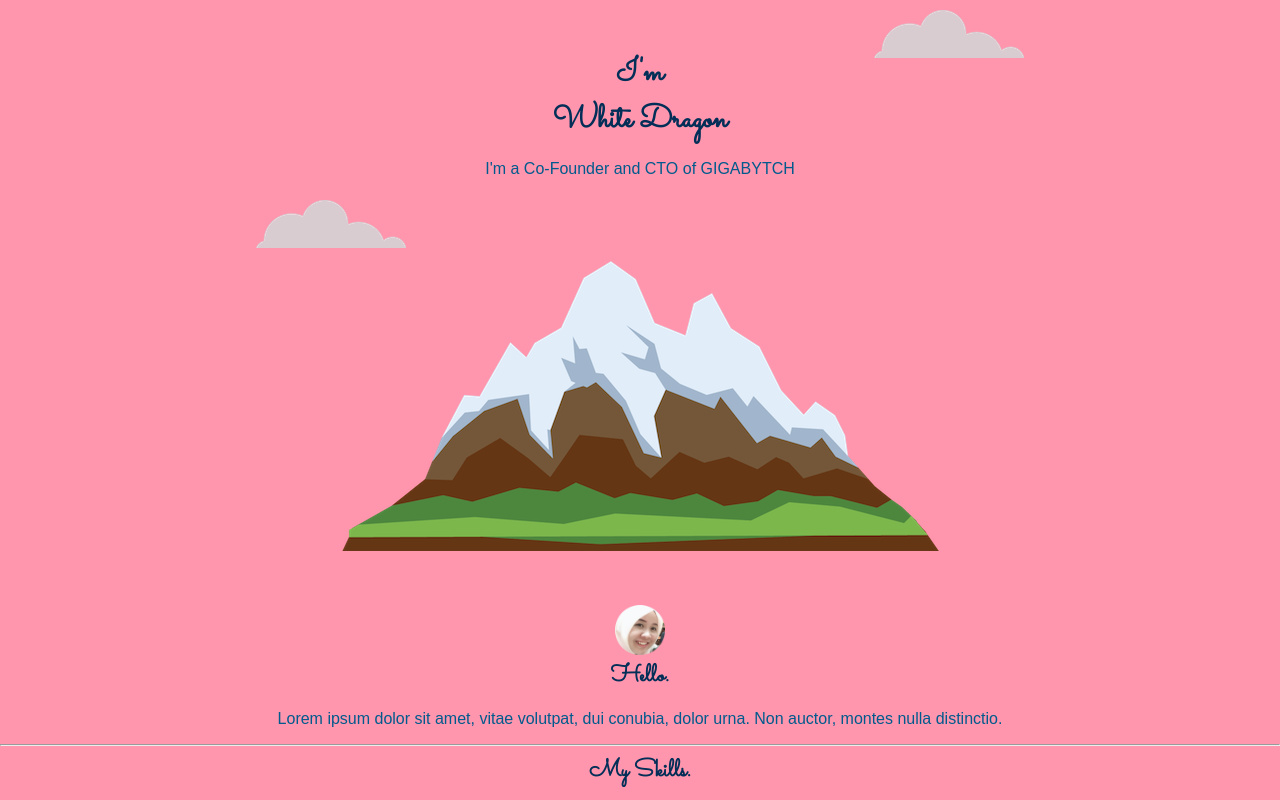
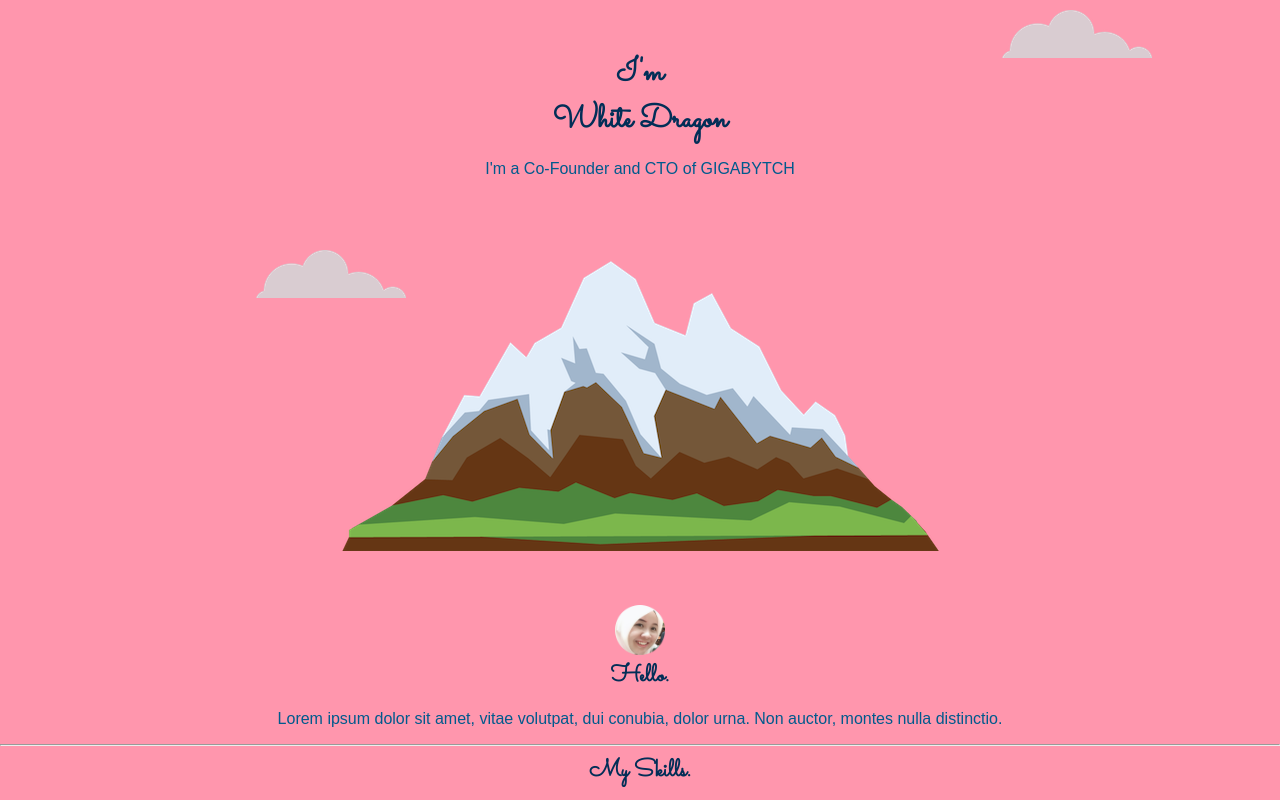
Before and after one commit to gigabytch/dragon, a plain HTML site: page index.html in a window 1280 px wide. Shown: the top 800 px of the page. Drawn offline with Linux system fonts and the light colour scheme.

Commit message:
Update styles.css

```diff
--- a/CSS/styles.css
+++ b/CSS/styles.css
@@ -45,12 +45,12 @@ p{
 .top-cloud{
     position: absolute;
     top : 10px;
-    right : 20%;
+    right : 10%;
 
 }
 .bottom-cloud{
   position: absolute;
-  top : 200px;
+  top : 250px;
   left : 20%;
 }
 
```
